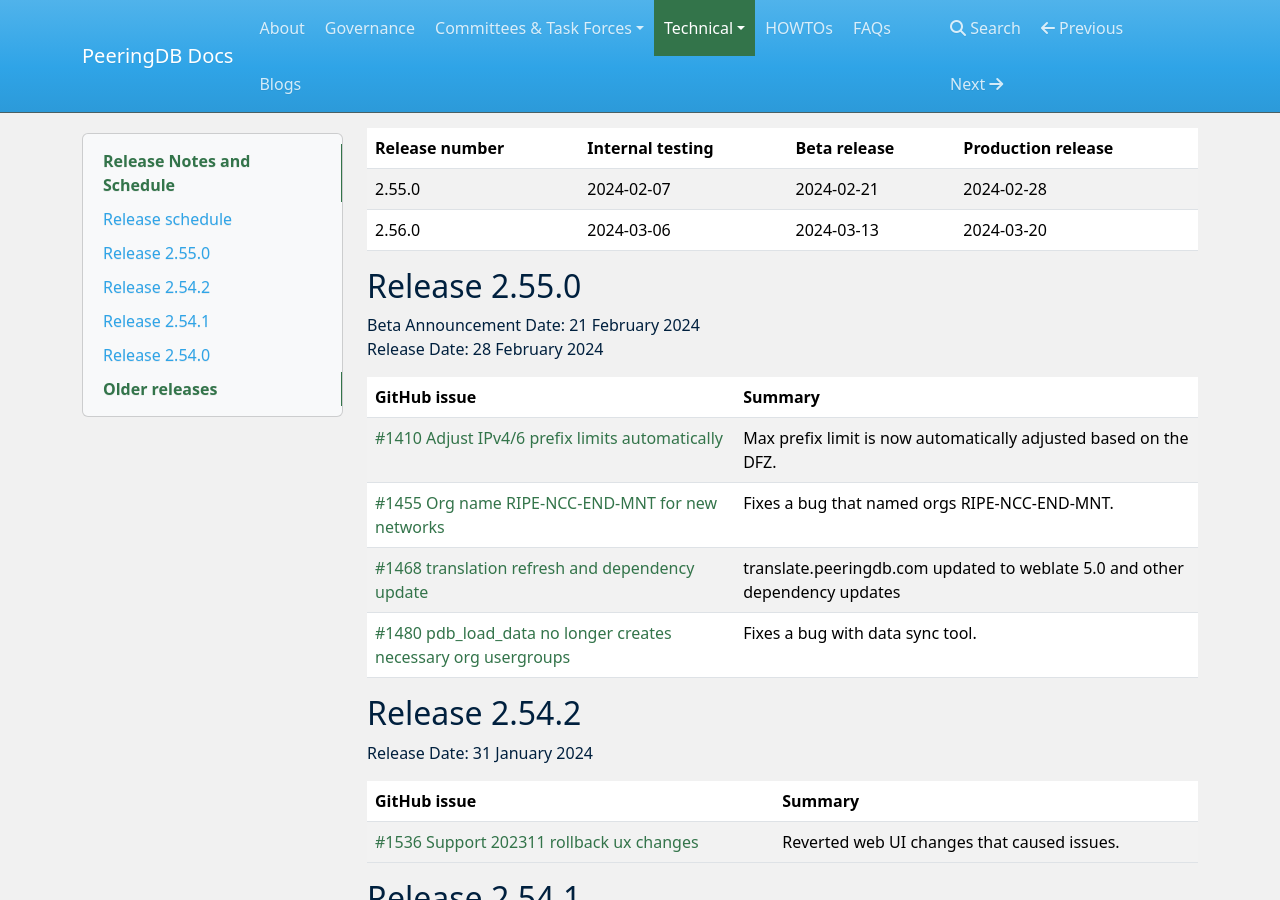
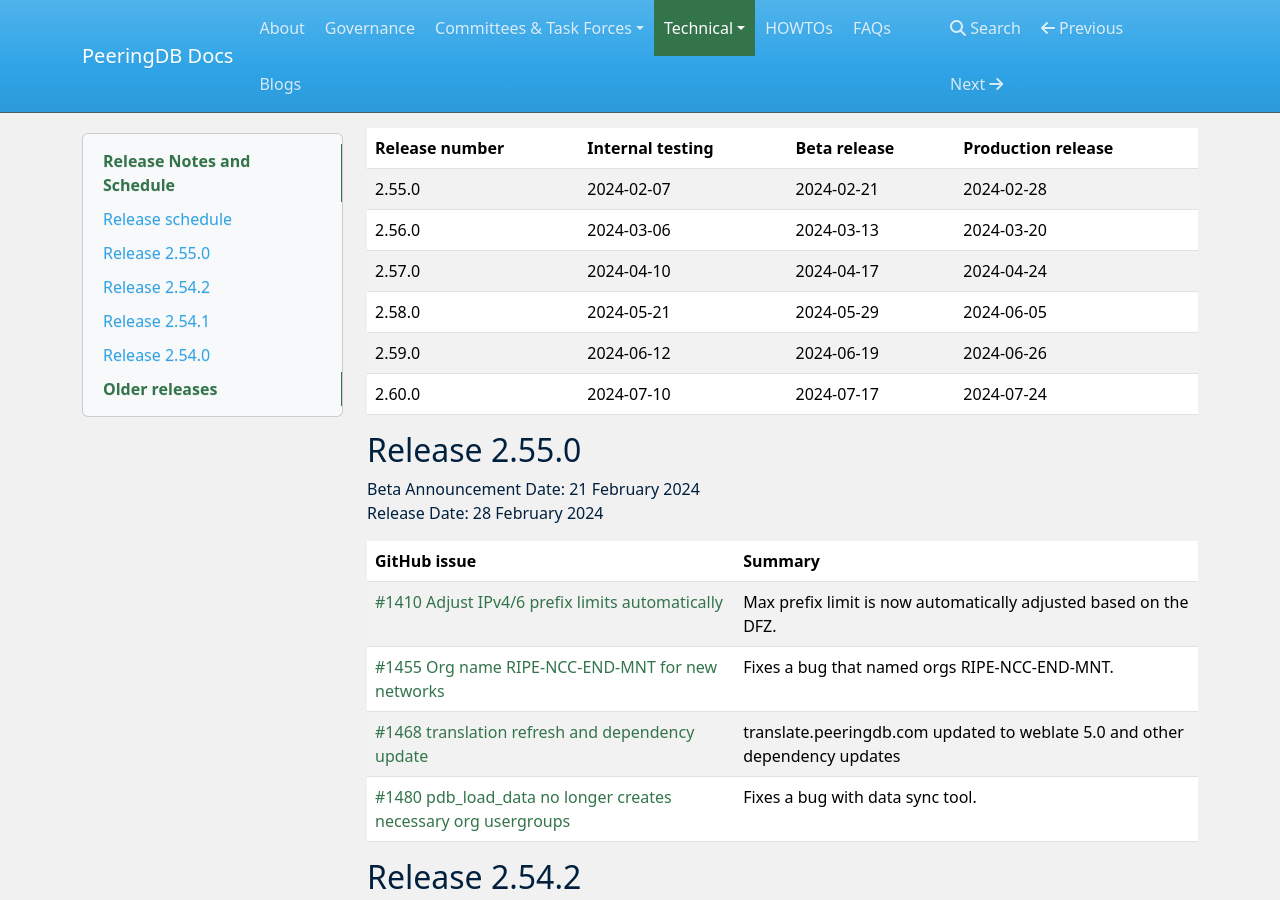
Before and after one commit to peeringdb/docs, an MkDocs documentation site: the page built from docs/release_notes/index.md, in a window 1280 px wide and 900 px high, scrolled down 406 px. Built offline with MkDocs 1.6.1, drawn with Linux system fonts in a browser that asks for light colours; nearby versions of some CDN libraries.

Commit message:
Update index.md (#315)
Planned beta testing and production release dates for next 4 months

```diff
--- a/docs/release_notes/index.md
+++ b/docs/release_notes/index.md
@@ -16,6 +16,10 @@
 | -------------- | ---------------- | ------------ | ------------------ |
 | 2.55.0 | 2024-02-07 | 2024-02-21 | 2024-02-28 |
 | 2.56.0 | 2024-03-06 | 2024-03-13 | 2024-03-20 |
+| 2.57.0 | 2024-04-10 | 2024-04-17 | 2024-04-24 |
+| 2.58.0 | 2024-05-21 | 2024-05-29 | 2024-06-05 |
+| 2.59.0 | 2024-06-12 | 2024-06-19 | 2024-06-26 |
+| 2.60.0 | 2024-07-10 | 2024-07-17 | 2024-07-24 |
 
 ## Release 2.55.0
 
```
